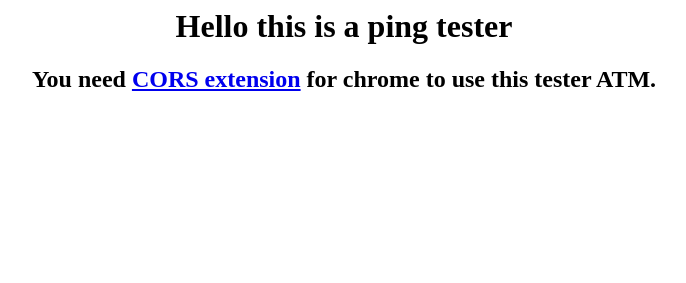
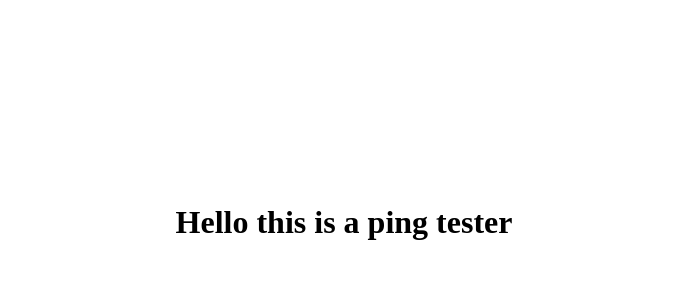
Before and after one commit to Psykotik/Pingzer, a plain HTML site: page index.html in a window 1280 px wide. Shown: the whole page, without its empty margins (296-982 px from the left). Drawn offline with nearby package versions, Linux system fonts and the light colour scheme; no server answers.

Commit message:
[Update] HTML update

```diff
--- a/index.html
+++ b/index.html
@@ -7,10 +7,8 @@
 </head>
 <body id="result">
   <h1>Hello this is a ping tester</h1>
-  <h2>You need <a href="https://chrome.google.com/webstore/detail/allow-control-allow-origi/nlfbmbojpeacfghkpbjhddihlkkiljbi" target="_blank">CORS extension</a> for chrome to use this tester ATM.</h2>
   <span id="ping"></span>
   <br  />
   <span id="ping_calculated"></span>
-
 </body>
 </html>
--- a/script.js
+++ b/script.js
@@ -11,7 +11,7 @@ $.ajax({
         ping_calculated = ping * percentage;
         ping_calculated = Math.round(ping_calculated);
         $('#ping').text("Raw ping " + ping + "ms");
-        $('#ping_calculated').text(ping_calculated + "ms");
+        $('#ping_calculated').text(ping_calculated + " ms");
         console.log("ping");
 
 
--- a/style.css
+++ b/style.css
@@ -1,5 +1,7 @@
 body{
   text-align: center;
+  margin-top: 50vh;
+  transform: translateY(-50%);
 }
 
 #ping{
@@ -7,7 +9,7 @@ body{
 }
 
 #ping_calculated {
-  font-size: 70px;
+  font-size: 150px;
 }
 
 .sup250 {
```
